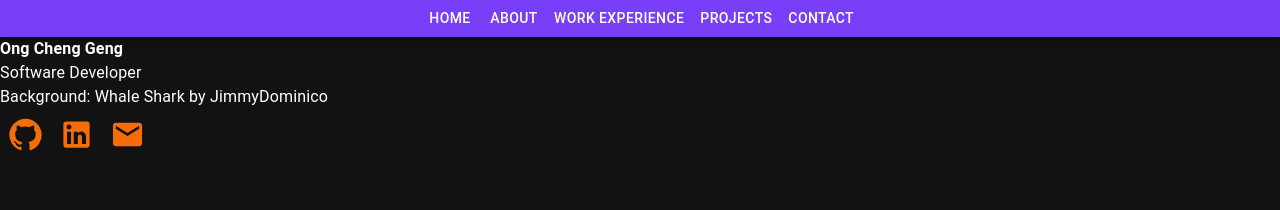
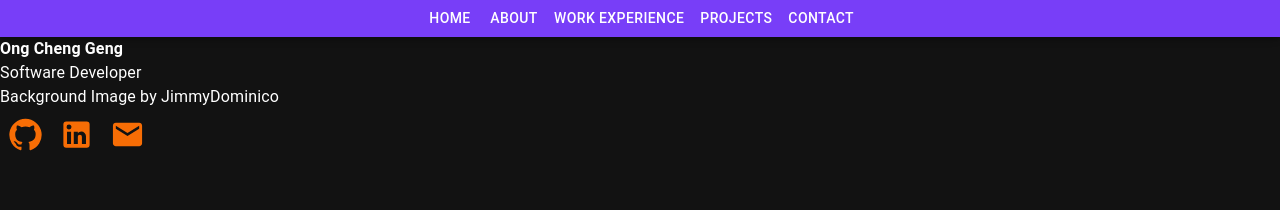
Before and after one commit to ChengGeng97/chenggeng97.github.io, a React (Create React App) app: page / in a window 1280 px wide. Shown: the top 210 px of the page. Built offline with nearby package versions, Linux system fonts and the light colour scheme.

Commit message:
feat: Migrated header to mui

```diff
--- a/src/AppHeader.js
+++ b/src/AppHeader.js
@@ -1,16 +1,15 @@
 import { Email, GitHub, LinkedIn } from '@mui/icons-material';
-import IconButton from '@mui/material/IconButton';
-import ButtonGroup from '@mui/material/ButtonGroup';
+import { ButtonGroup, IconButton, Typography } from '@mui/material';
+import { Box } from "@mui/system";
 
 export function AppHeader() {
   return (
-    <header id="home" className="App-header">
-      <div className="DeveloperName"><strong>Ong Cheng Geng</strong></div>
-      <div className="DeveloperSubtitle">
-        <div>Software Developer</div>
-        <div>Background: Whale Shark by JimmyDominico</div>
-      </div>
+    <Box id="home">
+      <Typography sx={{ fontWeight: 'bold' }}>Ong Cheng Geng</Typography>
+      <Typography>Software Developer</Typography>
+      <Typography>Background Image by JimmyDominico</Typography>
 
+      <Box>
         <ButtonGroup>
           <IconButton color="secondary" href="https://github.com/ChengGeng97">
             <GitHub fontSize="large" />
@@ -23,9 +22,9 @@ export function AppHeader() {
           <IconButton color="secondary" href="mailto:chenggeng1997@gmail.com">
             <Email fontSize="large" />
           </IconButton>
+        </ButtonGroup>
+      </Box>
 
-      </ButtonGroup>
-
-    </header>
+    </Box>
   );
 }
```
Lines whose indentation alone changed are shown as unchanged.
